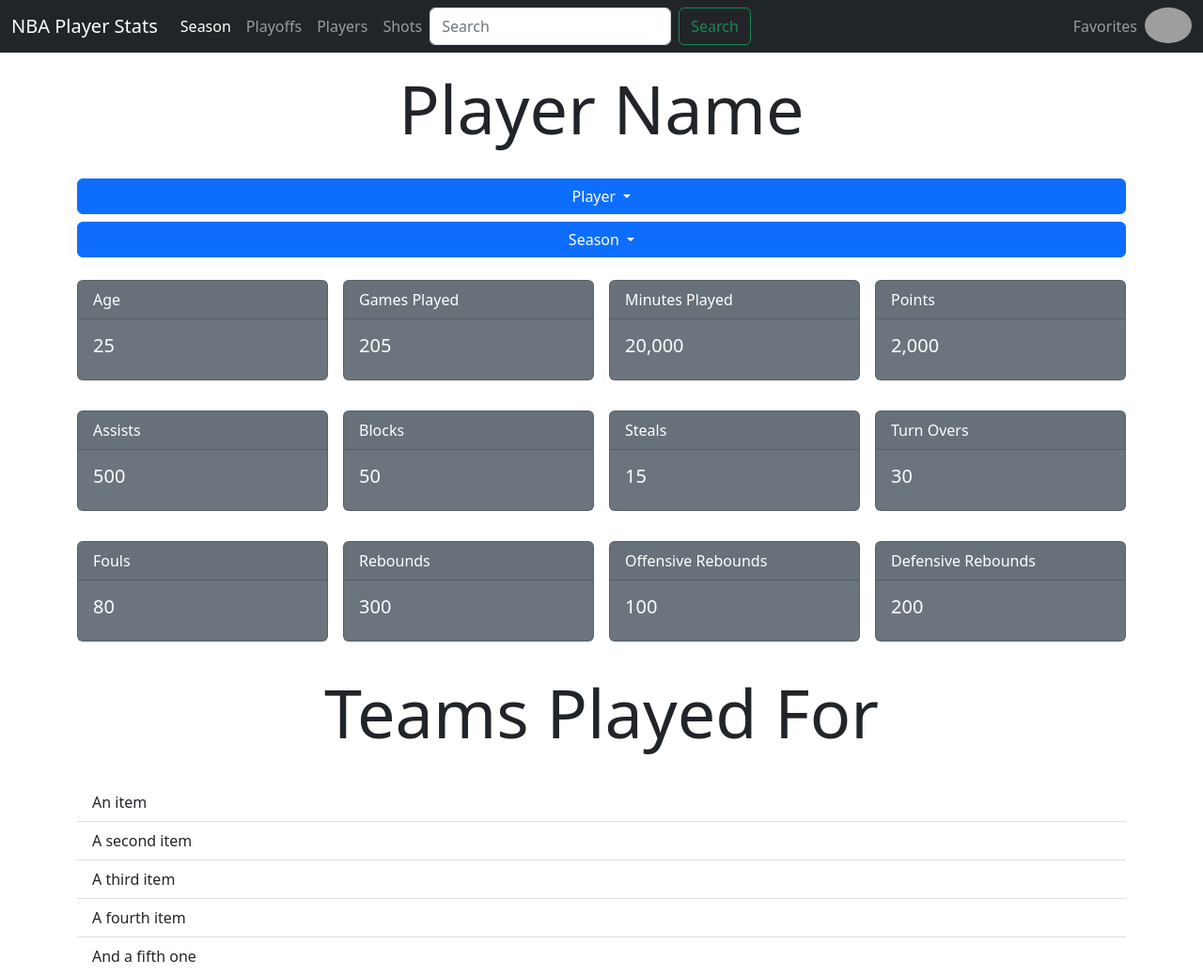
After one commit to Caden01/nba-player-stats, a Flask app: page /player in a window 1280 px wide. The commit adds this page. Shown: the whole page at 94% size. Run offline with Flask 2, Linux system fonts and the light colour scheme; grey boxes are pictures that could not be loaded.

Commit message:
Create player UI

```diff
--- a/app.py
+++ b/app.py
@@ -18,3 +18,7 @@
 @app.route("/players")
 def players():
     return render_template("players.html")
+
+@app.route("/player")
+def player():
+    return render_template("player.html")
--- a/templates/index.html
+++ b/templates/index.html
@@ -13,7 +13,7 @@
             <div class="col">
                 <h4 class="text-decoration-underline"><a href="" class="text-reset text-decoration-none">Scorers</a></h4>
                 <ul class="list-group list-group-flush">
-                    <li class="list-group-item"><a href="#" class="text-reset text-decoration-none">An item</a></li>
+                    <li class="list-group-item"><a href="/player" class="text-reset text-decoration-none">An item</a></li>
                     <li class="list-group-item"><a href="#" class="text-reset text-decoration-none">A second item</a></li>
                     <li class="list-group-item"><a href="#" class="text-reset text-decoration-none">A third item</a></li>
                     <li class="list-group-item"><a href="#" class="text-reset text-decoration-none">A fourth item</a></li>
--- /dev/null
+++ b/templates/player.html
@@ -0,0 +1,139 @@
+{% extends "base.html" %}
+
+{% block title %}Player Name{% endblock %}
+
+{% block content %}
+    <div class="p-3 pb-md-4 mx-auto text-center">
+        <h1 class="display-2"><a href="/season" class="text-reset text-decoration-none">Player Name</a></h1>
+    </div>
+
+    <div class="container">
+        <div class="row align-items-center gap-2">
+            <div class="d-grid gap-2">
+                <button type="button" class="btn btn-primary dropdown-toggle" data-bs-toggle="dropdown" aria-expanded="false">
+                    Player
+                </button>
+                <button type="button" class="btn btn-primary dropdown-toggle mb-4" data-bs-toggle="dropdown" aria-expanded="false">
+                    Season
+                </button>
+            </div>
+        </div>
+
+        <div class="row row-cols-2 row-cols-sm-3 row-cols-md-4 g-3">
+            <div class="col">
+                <div class="card text-white bg-secondary mb-3" style="max-width: 18rem;">
+                    <div class="card-header">Age</div>
+                    <div class="card-body">
+                      <h5 class="card-title">25</h5>
+                    </div>
+                  </div>
+            </div>
+            <div class="col">
+                <div class="card text-white bg-secondary mb-3" style="max-width: 18rem;">
+                    <div class="card-header">Games Played</div>
+                    <div class="card-body">
+                      <h5 class="card-title">205</h5>
+                    </div>
+                  </div>
+            </div>
+            <div class="col">
+                <div class="card text-white bg-secondary mb-3" style="max-width: 18rem;">
+                    <div class="card-header">Minutes Played</div>
+                    <div class="card-body">
+                      <h5 class="card-title">20,000</h5>
+                    </div>
+                  </div>
+            </div>
+            <div class="col">
+                <div class="card text-white bg-secondary mb-3" style="max-width: 18rem;">
+                    <div class="card-header">Points</div>
+                    <div class="card-body">
+                      <h5 class="card-title">2,000</h5>
+                    </div>
+                  </div>
+            </div>
+            <div class="col">
+                <div class="card text-white bg-secondary mb-3" style="max-width: 18rem;">
+                    <div class="card-header">Assists</div>
+                    <div class="card-body">
+                      <h5 class="card-title">500</h5>
+                    </div>
+                  </div>
+            </div>
+            <div class="col">
+                <div class="card text-white bg-secondary mb-3" style="max-width: 18rem;">
+                    <div class="card-header">Blocks</div>
+                    <div class="card-body">
+                      <h5 class="card-title">50</h5>
+                    </div>
+                  </div>
+            </div>
+            <div class="col">
+                <div class="card text-white bg-secondary mb-3" style="max-width: 18rem;">
+                    <div class="card-header">Steals</div>
+                    <div class="card-body">
+                      <h5 class="card-title">15</h5>
+                    </div>
+                  </div>
+            </div>
+            <div class="col">
+                <div class="card text-white bg-secondary mb-3" style="max-width: 18rem;">
+                    <div class="card-header">Turn Overs</div>
+                    <div class="card-body">
+                      <h5 class="card-title">30</h5>
+                    </div>
+                  </div>
+            </div>
+            <div class="col">
+                <div class="card text-white bg-secondary mb-3" style="max-width: 18rem;">
+                    <div class="card-header">Fouls</div>
+                    <div class="card-body">
+                      <h5 class="card-title">80</h5>
+                    </div>
+                  </div>
+            </div>
+            <div class="col">
+                <div class="card text-white bg-secondary mb-3" style="max-width: 18rem;">
+                    <div class="card-header">Rebounds</div>
+                    <div class="card-body">
+                      <h5 class="card-title">300</h5>
+                    </div>
+                  </div>
+            </div>
+            <div class="col">
+                <div class="card text-white bg-secondary mb-3" style="max-width: 18rem;">
+                    <div class="card-header">Offensive Rebounds</div>
+                    <div class="card-body">
+                      <h5 class="card-title">100</h5>
+                    </div>
+                  </div>
+            </div>
+            <div class="col">
+                <div class="card text-white bg-secondary mb-3" style="max-width: 18rem;">
+                    <div class="card-header">Defensive Rebounds</div>
+                    <div class="card-body">
+                      <h5 class="card-title">200</h5>
+                    </div>
+                  </div>
+            </div>
+        </div>
+    </div>
+
+    <div class="p-3 pb-md-4 mx-auto text-center">
+        <h1 class="display-2"><a href="/season" class="text-reset text-decoration-none">Teams Played For</a></h1>
+    </div>
+
+    <div class="container">
+        <div class="row align-items-center">
+            <div class="col">
+                <ul class="list-group list-group-flush">
+                    <li class="list-group-item"><a href="#" class="text-reset text-decoration-none">An item</a></li>
+                    <li class="list-group-item"><a href="#" class="text-reset text-decoration-none">A second item</a></li>
+                    <li class="list-group-item"><a href="#" class="text-reset text-decoration-none">A third item</a></li>
+                    <li class="list-group-item"><a href="#" class="text-reset text-decoration-none">A fourth item</a></li>
+                    <li class="list-group-item"><a href="#" class="text-reset text-decoration-none">And a fifth one</a></li>
+                </ul>
+            </div>
+        </div>
+    </div>
+{% endblock %}
```
